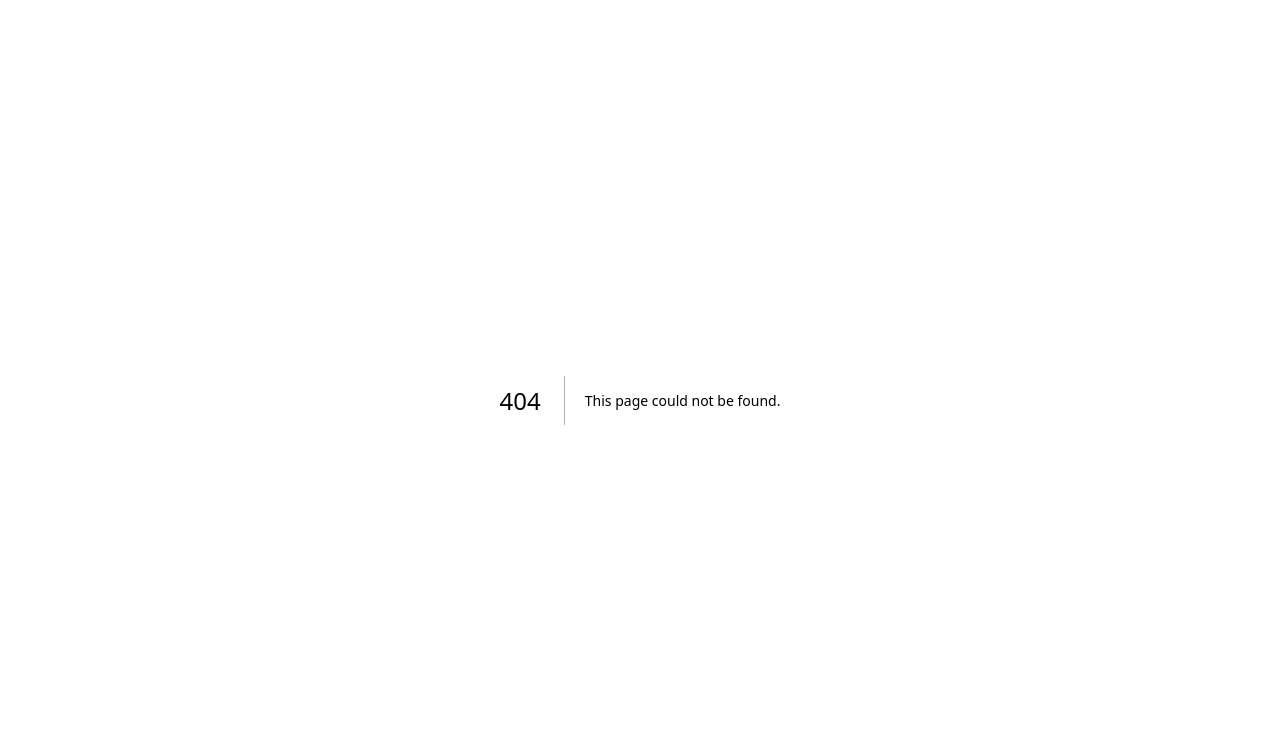
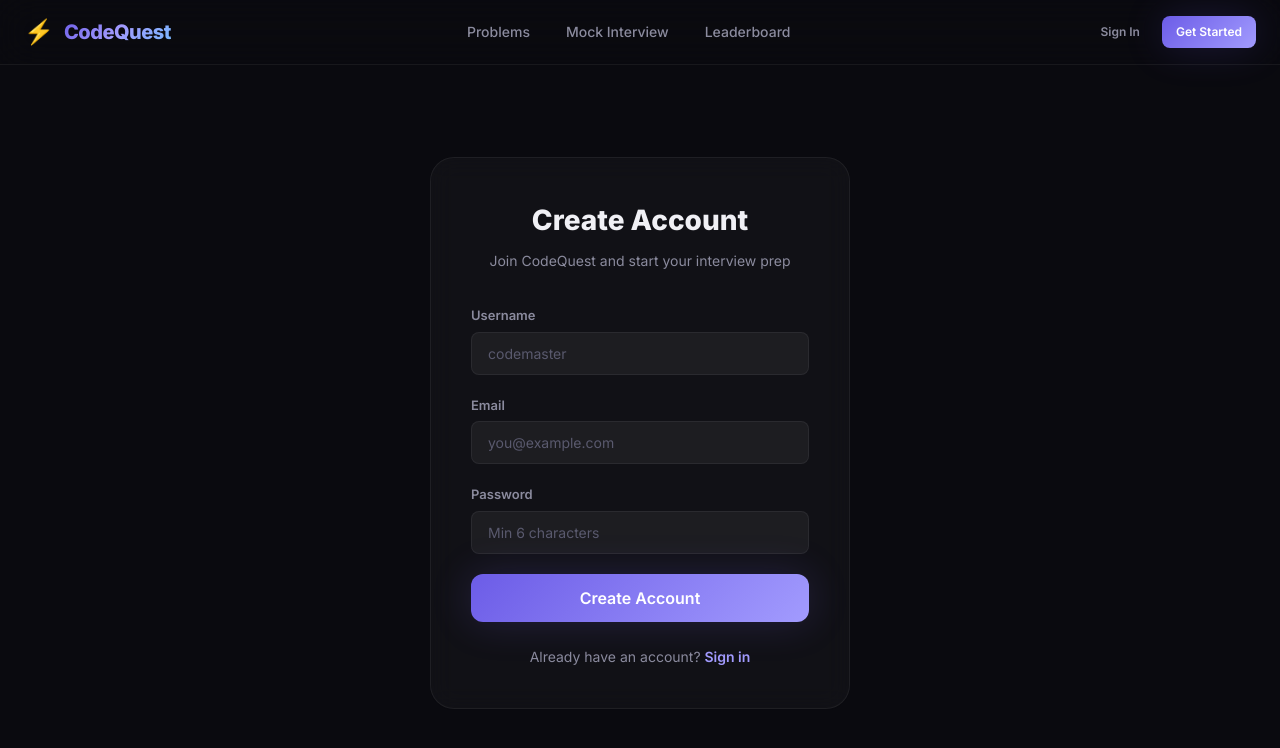
Before and after one commit to pranav24547/CodeQuest-AI-Powered-Coding-Interview-Platform, a Next.js app in the folder client/: page /register in a window 1280 px wide. Before the commit this address had no page. Shown: the top 748 px of the page. Built offline with nearby package versions, Linux system fonts and the light colour scheme; no server answers.

Commit message:
Create user registration page with password validation and signup flow

```diff
--- /dev/null
+++ b/client/src/app/register/page.js
@@ -0,0 +1,110 @@
+'use client';
+
+import { useState } from 'react';
+import { useAuth } from '@/lib/auth';
+import { useRouter } from 'next/navigation';
+import Link from 'next/link';
+import { AuthProvider } from '@/lib/auth';
+import Navbar from '@/components/Navbar';
+import styles from '../login/page.module.css';
+
+function RegisterContent() {
+    const [username, setUsername] = useState('');
+    const [email, setEmail] = useState('');
+    const [password, setPassword] = useState('');
+    const [error, setError] = useState('');
+    const [loading, setLoading] = useState(false);
+    const { register } = useAuth();
+    const router = useRouter();
+
+    const handleSubmit = async (e) => {
+        e.preventDefault();
+        setError('');
+        setLoading(true);
+        try {
+            await register(username, email, password);
+            router.push('/problems');
+        } catch (err) {
+            setError(err.message);
+        } finally {
+            setLoading(false);
+        }
+    };
+
+    return (
+        <>
+            <Navbar />
+            <div className={styles.page}>
+                <div className={styles.container}>
+                    <div className={styles.card}>
+                        <div className={styles.header}>
+                            <h1>Create Account</h1>
+                            <p>Join CodeQuest and start your interview prep</p>
+                        </div>
+
+                        {error && <div className={styles.error}>{error}</div>}
+
+                        <form onSubmit={handleSubmit} className={styles.form}>
+                            <div className={styles.field}>
+                                <label htmlFor="username">Username</label>
+                                <input
+                                    id="username"
+                                    type="text"
+                                    className="input"
+                                    placeholder="codemaster"
+                                    value={username}
+                                    onChange={(e) => setUsername(e.target.value)}
+                                    required
+                                    minLength={3}
+                                />
+                            </div>
+
+                            <div className={styles.field}>
+                                <label htmlFor="email">Email</label>
+                                <input
+                                    id="email"
+                                    type="email"
+                                    className="input"
+                                    placeholder="you@example.com"
+                                    value={email}
+                                    onChange={(e) => setEmail(e.target.value)}
+                                    required
+                                />
+                            </div>
+
+                            <div className={styles.field}>
+                                <label htmlFor="password">Password</label>
+                                <input
+                                    id="password"
+                                    type="password"
+                                    className="input"
+                                    placeholder="Min 6 characters"
+                                    value={password}
+                                    onChange={(e) => setPassword(e.target.value)}
+                                    required
+                                    minLength={6}
+                                />
+                            </div>
+
+                            <button type="submit" className="btn btn-primary btn-lg" style={{ width: '100%' }} disabled={loading}>
+                                {loading ? 'Creating Account...' : 'Create Account'}
+                            </button>
+                        </form>
+
+                        <p className={styles.switchAuth}>
+                            Already have an account? <Link href="/login">Sign in</Link>
+                        </p>
+                    </div>
+                </div>
+            </div>
+        </>
+    );
+}
+
+export default function RegisterPage() {
+    return (
+        <AuthProvider>
+            <RegisterContent />
+        </AuthProvider>
+    );
+}
```
